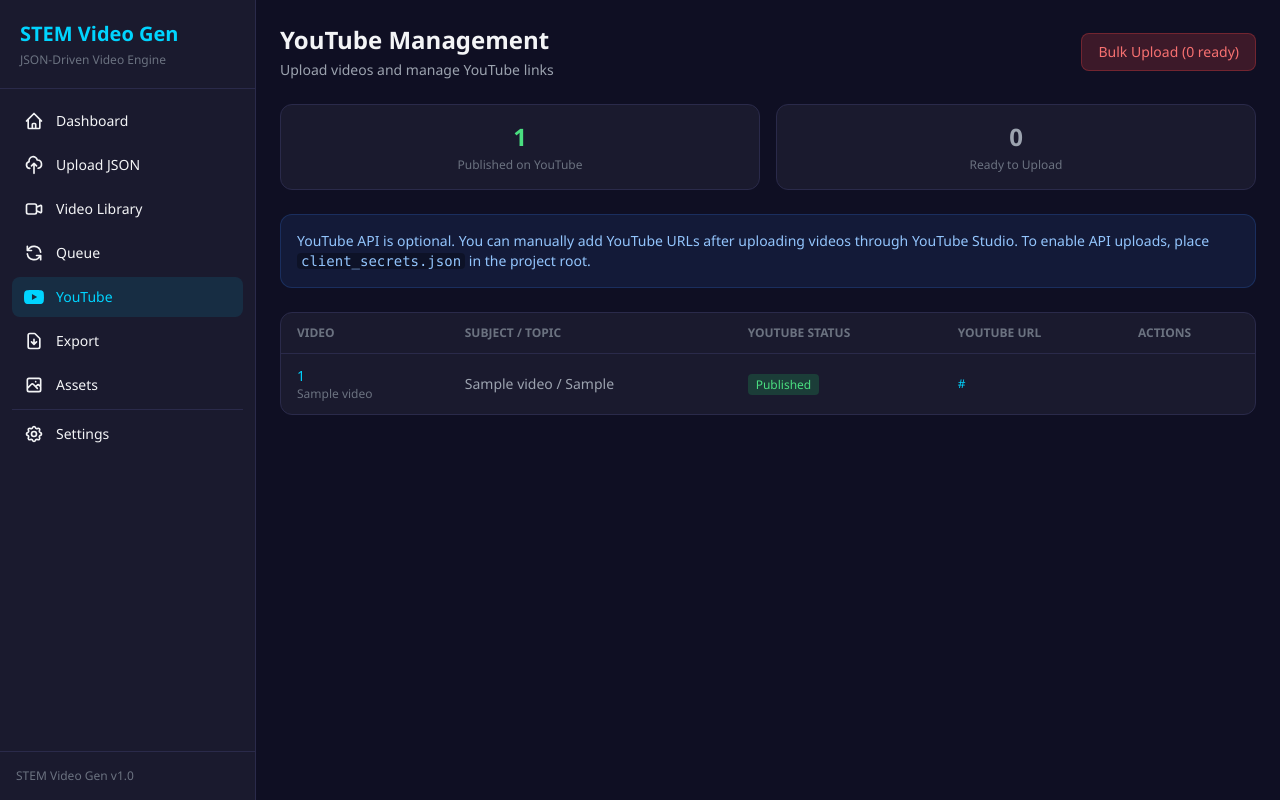
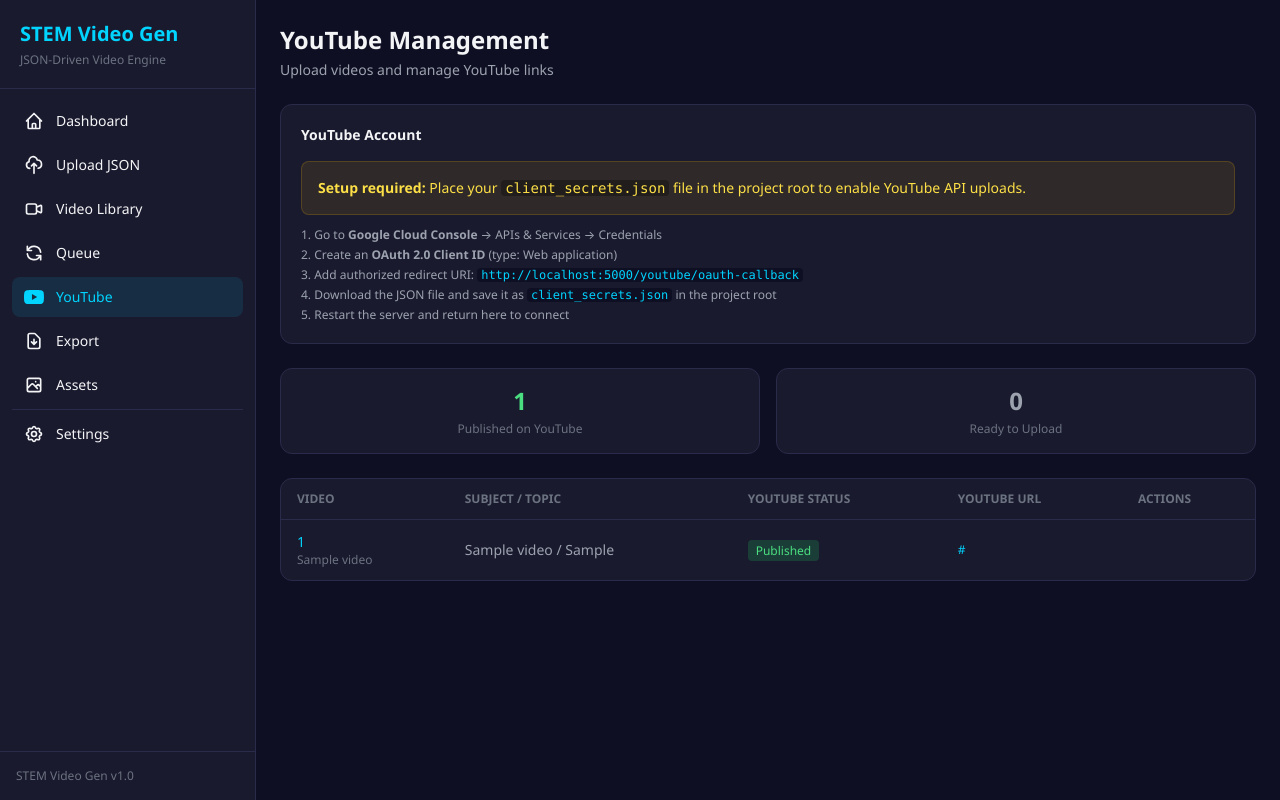
Before and after one commit to sravanmodemkumar-arch/DSL, a Flask app: page /youtube/ in a window 1280 px wide. Run offline with Flask 3, Linux system fonts and the light colour scheme; tables that the repository leaves empty hold one stand-in row (values such as "Sample post"); some libraries are stand-ins or nearby versions.

Commit message:
Fix YouTube OAuth: replace InstalledAppFlow with web redirect flow
- Add /youtube/auth route that redirects browser to Google OAuth consent page
- Add /youtube/oauth-callback that exchanges code for token and saves youtube_token.json
- Add /youtube/disconnect to remove saved token
- Show auth status panel on YouTube page: setup instructions / Connect button / Connected state
- Upload and Bulk Upload now use saved credentials instead of opening server-side browser
- Manual URL paste still works without any API setup

Co-Authored-By: Claude Sonnet 4.6 <noreply@anthropic.com>

```diff
--- a/routes/youtube.py
+++ b/routes/youtube.py
@@ -1,43 +1,148 @@
 import os
-from flask import Blueprint, render_template, request, current_app
+import json
+from flask import Blueprint, render_template, request, current_app, redirect, url_for, session
 from models import db, Video
 
 youtube_bp = Blueprint("youtube", __name__)
+
+SCOPES = ["https://www.googleapis.com/auth/youtube.upload"]
+TOKEN_FILE = os.path.join(os.path.abspath(os.path.dirname(__file__)), "..", "youtube_token.json")
+
+
+def _token_path():
+    return os.path.join(current_app.root_path, "youtube_token.json")
+
+
+def _secrets_path():
+    return current_app.config.get("YOUTUBE_CLIENT_SECRETS",
+                                  os.path.join(current_app.root_path, "client_secrets.json"))
+
+
+def _has_secrets():
+    return os.path.exists(_secrets_path())
+
+
+def _has_token():
+    return os.path.exists(_token_path())
+
+
+def _get_credentials():
+    """Load saved credentials, refresh if expired. Returns creds or None."""
+    if not _has_token():
+        return None
+    try:
+        from google.oauth2.credentials import Credentials
+        from google.auth.transport.requests import Request
+        creds = Credentials.from_authorized_user_file(_token_path(), SCOPES)
+        if creds and creds.expired and creds.refresh_token:
+            creds.refresh(Request())
+            with open(_token_path(), "w") as f:
+                f.write(creds.to_json())
+        return creds if creds and creds.valid else None
+    except Exception:
+        return None
 
 
 @youtube_bp.route("/")
 def index():
     videos = Video.query.filter_by(status="completed").order_by(Video.created_at.desc()).all()
-
     uploaded = Video.query.filter_by(youtube_status="published").count()
     not_uploaded = Video.query.filter(
         Video.status == "completed",
         Video.youtube_status == "not_uploaded"
     ).count()
 
+    auth_status = {
+        "has_secrets": _has_secrets(),
+        "has_token": _has_token(),
+        "connected": _get_credentials() is not None,
+    }
+
     return render_template(
         "youtube.html",
         videos=videos,
         uploaded=uploaded,
         not_uploaded=not_uploaded,
+        auth=auth_status,
     )
 
 
+# ── OAuth flow ────────────────────────────────────────────────────────────────
+
+@youtube_bp.route("/auth")
+def auth():
+    """Start OAuth flow — redirect user to Google consent page."""
+    if not _has_secrets():
+        return redirect(url_for("youtube.index") + "?error=no_secrets")
+
+    try:
+        from google_auth_oauthlib.flow import Flow
+        flow = Flow.from_client_secrets_file(
+            _secrets_path(),
+            scopes=SCOPES,
+            redirect_uri=url_for("youtube.oauth_callback", _external=True),
+        )
+        auth_url, state = flow.authorization_url(
+            access_type="offline",
+            include_granted_scopes="true",
+            prompt="consent",
+        )
+        session["oauth_state"] = state
+        return redirect(auth_url)
+    except Exception as e:
+        return redirect(url_for("youtube.index") + f"?error={e}")
+
+
+@youtube_bp.route("/oauth-callback")
+def oauth_callback():
+    """Handle Google OAuth callback — exchange code for token and save."""
+    error = request.args.get("error")
+    if error:
+        return redirect(url_for("youtube.index") + f"?error={error}")
+
+    try:
+        from google_auth_oauthlib.flow import Flow
+        flow = Flow.from_client_secrets_file(
+            _secrets_path(),
+            scopes=SCOPES,
+            state=session.get("oauth_state"),
+            redirect_uri=url_for("youtube.oauth_callback", _external=True),
+        )
+        flow.fetch_token(authorization_response=request.url)
+        creds = flow.credentials
+        with open(_token_path(), "w") as f:
+            f.write(creds.to_json())
+        return redirect(url_for("youtube.index") + "?connected=1")
+    except Exception as e:
+        return redirect(url_for("youtube.index") + f"?error={e}")
+
+
+@youtube_bp.route("/disconnect", methods=["POST"])
+def disconnect():
+    """Remove saved token — disconnect YouTube account."""
+    token = _token_path()
+    if os.path.exists(token):
+        os.remove(token)
+    return redirect(url_for("youtube.index"))
+
+
+# ── Upload ────────────────────────────────────────────────────────────────────
+
 @youtube_bp.route("/upload/<video_id>", methods=["POST"])
 def upload_video(video_id):
-    """Upload a single video to YouTube."""
     video = Video.query.filter_by(video_id=video_id).first_or_404()
 
     if not video.video_path or not os.path.exists(video.video_path):
         return '<div class="text-red-400 p-2">Video file not found</div>'
 
-    # YouTube upload placeholder
-    # In production, use google-api-python-client with OAuth
+    creds = _get_credentials()
+    if not creds:
+        return '<div class="text-yellow-400 p-2 text-sm">YouTube not connected. Click "Connect YouTube Account" first.</div>'
+
     try:
         video.youtube_status = "uploading"
         db.session.commit()
 
-        # Build metadata
         title = f"{video.subject} - {video.topic}: {video.title[:80]}"
         description = (
             f"Subject: {video.subject}\n"
@@ -46,17 +151,10 @@ def upload_video(video_id):
             f"Difficulty: {video.difficulty}\n\n"
             f"Generated by STEM Video Generation System"
         )
-        tags = [video.subject, video.topic, video.subtopic, video.difficulty, "education", "STEM"]
-        tags = [t for t in tags if t]
+        tags = [t for t in [video.subject, video.topic, video.subtopic, video.difficulty,
+                             "education", "STEM"] if t]
 
-        # Placeholder — actual YouTube API integration
-        yt_id = _upload_to_youtube(
-            video_path=video.video_path,
-            title=title,
-            description=description,
-            tags=tags,
-            client_secrets=current_app.config.get("YOUTUBE_CLIENT_SECRETS"),
-        )
+        yt_id = _upload_to_youtube(video.video_path, title, description, tags, creds)
 
         if yt_id:
             video.youtube_video_id = yt_id
@@ -66,18 +164,20 @@ def upload_video(video_id):
             video.youtube_status = "failed"
 
         db.session.commit()
-
         return render_template("components/youtube_status.html", video=video)
 
     except Exception as e:
         video.youtube_status = "failed"
         db.session.commit()
-        return f'<div class="text-red-400 p-2">Upload failed: {e}</div>'
+        return f'<div class="text-red-400 p-2 text-sm">Upload failed: {e}</div>'
 
 
 @youtube_bp.route("/bulk-upload", methods=["POST"])
 def bulk_upload():
-    """Upload all completed, non-uploaded videos."""
+    creds = _get_credentials()
+    if not creds:
+        return '<div class="text-yellow-400 p-3 text-sm">YouTube not connected. Connect account first.</div>'
+
     videos = Video.query.filter(
         Video.status == "completed",
         Video.youtube_status == "not_uploaded"
@@ -88,33 +188,33 @@ def bulk_upload():
         try:
             video.youtube_status = "uploading"
             db.session.commit()
-
-            # Placeholder
-            video.youtube_status = "published"
-            video.youtube_url = f"https://youtube.com/watch?v=placeholder_{video.video_id}"
-            results["success"] += 1
+            title = f"{video.subject} - {video.topic}: {video.title[:80]}"
+            description = f"Subject: {video.subject}\nTopic: {video.topic}\n"
+            tags = [t for t in [video.subject, video.topic, "education", "STEM"] if t]
+            yt_id = _upload_to_youtube(video.video_path, title, description, tags, creds)
+            if yt_id:
+                video.youtube_video_id = yt_id
+                video.youtube_url = f"https://www.youtube.com/watch?v={yt_id}"
+                video.youtube_status = "published"
+                results["success"] += 1
+            else:
+                video.youtube_status = "failed"
+                results["failed"] += 1
         except Exception:
             video.youtube_status = "failed"
             results["failed"] += 1
         db.session.commit()
 
-    return f'''
-    <div class="text-green-400 p-3">
-        Bulk upload complete: {results["success"]} succeeded, {results["failed"]} failed
-    </div>
-    '''
+    return f'<div class="text-green-400 p-3 text-sm">Done: {results["success"]} uploaded, {results["failed"]} failed</div>'
 
 
 @youtube_bp.route("/update-url/<video_id>", methods=["POST"])
 def update_url(video_id):
-    """Manually set YouTube URL for a video."""
     video = Video.query.filter_by(video_id=video_id).first_or_404()
     url = request.form.get("youtube_url", "").strip()
-
     if url:
         video.youtube_url = url
         video.youtube_status = "published"
-        # Extract video ID from URL
         if "v=" in url:
             video.youtube_video_id = url.split("v=")[1].split("&")[0]
         elif "youtu.be/" in url:
@@ -123,60 +223,31 @@ def update_url(video_id):
         video.youtube_url = ""
         video.youtube_video_id = ""
         video.youtube_status = "not_uploaded"
-
     db.session.commit()
     return render_template("components/youtube_status.html", video=video)
 
 
-def _upload_to_youtube(video_path, title, description, tags, client_secrets=None):
-    """Upload video to YouTube using API. Returns YouTube video ID or None.
+# ── Internal ──────────────────────────────────────────────────────────────────
 
-    NOTE: Requires OAuth setup. For now returns None (placeholder).
-    To enable:
-    1. Create OAuth credentials in Google Cloud Console
-    2. Save client_secrets.json in project root
-    3. Run first upload to authorize
-    """
-    if not client_secrets or not os.path.exists(client_secrets):
-        return None
-
+def _upload_to_youtube(video_path, title, description, tags, creds):
+    """Upload video using pre-authorized credentials. Returns YouTube video ID or None."""
     try:
-        from google.oauth2.credentials import Credentials
-        from google_auth_oauthlib.flow import InstalledAppFlow
         from googleapiclient.discovery import build
         from googleapiclient.http import MediaFileUpload
 
-        SCOPES = ["https://www.googleapis.com/auth/youtube.upload"]
-        creds_path = os.path.join(os.path.dirname(client_secrets), "youtube_token.json")
-
-        creds = None
-        if os.path.exists(creds_path):
-            creds = Credentials.from_authorized_user_file(creds_path, SCOPES)
-
-        if not creds or not creds.valid:
-            flow = InstalledAppFlow.from_client_secrets_file(client_secrets, SCOPES)
-            creds = flow.run_local_server(port=0)
-            with open(creds_path, "w") as f:
-                f.write(creds.to_json())
-
         youtube = build("youtube", "v3", credentials=creds)
-
         body = {
             "snippet": {
                 "title": title[:100],
                 "description": description[:5000],
-                "tags": tags[:500],
-                "categoryId": "27",  # Education
+                "tags": tags,
+                "categoryId": "27",
             },
-            "status": {
-                "privacyStatus": "public",
-            },
+            "status": {"privacyStatus": "public"},
         }
-
         media = MediaFileUpload(video_path, mimetype="video/mp4", resumable=True)
         req = youtube.videos().insert(part="snippet,status", body=body, media_body=media)
         response = req.execute()
         return response.get("id")
-
     except Exception:
         return None
--- a/templates/youtube.html
+++ b/templates/youtube.html
@@ -8,10 +8,79 @@
             <h2 class="text-2xl font-bold">YouTube Management</h2>
             <p class="text-gray-400 text-sm mt-1">Upload videos and manage YouTube links</p>
         </div>
-        <button hx-post="/youtube/bulk-upload" hx-target="#bulk-result" hx-swap="innerHTML" hx-confirm="Upload all ready videos to YouTube?"
+        {% if auth.connected %}
+        <button hx-post="/youtube/bulk-upload" hx-target="#bulk-result" hx-swap="innerHTML"
+            hx-confirm="Upload all ready videos to YouTube?"
             class="bg-red-500/20 text-red-400 border border-red-500/30 px-4 py-2 rounded-lg hover:bg-red-500/30 transition text-sm">
             Bulk Upload ({{ not_uploaded }} ready)
         </button>
+        {% endif %}
+    </div>
+
+    {% if request.args.get('error') %}
+    <div class="bg-red-500/10 border border-red-500/30 rounded-xl p-4 text-sm text-red-300">
+        Error: {{ request.args.get('error') }}
+    </div>
+    {% endif %}
+    {% if request.args.get('connected') %}
+    <div class="bg-green-500/10 border border-green-500/30 rounded-xl p-4 text-sm text-green-300">
+        YouTube account connected successfully!
+    </div>
+    {% endif %}
+
+    <!-- Auth Panel -->
+    <div class="bg-dark-card border border-dark-border rounded-xl p-5">
+        <h3 class="text-sm font-semibold mb-4">YouTube Account</h3>
+
+        {% if not auth.has_secrets %}
+        <!-- No credentials file -->
+        <div class="space-y-3">
+            <div class="bg-yellow-500/10 border border-yellow-500/20 rounded-lg p-4 text-sm text-yellow-300">
+                <strong>Setup required:</strong> Place your <code class="bg-black/30 px-1 rounded">client_secrets.json</code>
+                file in the project root to enable YouTube API uploads.
+            </div>
+            <div class="text-xs text-gray-400 space-y-1">
+                <p>1. Go to <strong>Google Cloud Console</strong> → APIs &amp; Services → Credentials</p>
+                <p>2. Create an <strong>OAuth 2.0 Client ID</strong> (type: Web application)</p>
+                <p>3. Add authorized redirect URI: <code class="bg-dark-bg px-1 rounded text-accent">http://localhost:5000/youtube/oauth-callback</code></p>
+                <p>4. Download the JSON file and save it as <code class="bg-dark-bg px-1 rounded text-accent">client_secrets.json</code> in the project root</p>
+                <p>5. Restart the server and return here to connect</p>
+            </div>
+        </div>
+
+        {% elif auth.connected %}
+        <!-- Connected -->
+        <div class="flex items-center justify-between">
+            <div class="flex items-center gap-3">
+                <div class="w-3 h-3 rounded-full bg-green-400"></div>
+                <div>
+                    <p class="text-sm font-medium text-green-400">YouTube account connected</p>
+                    <p class="text-xs text-gray-500">OAuth token saved — ready to upload</p>
+                </div>
+            </div>
+            <form action="/youtube/disconnect" method="post">
+                <button type="submit" class="text-xs px-3 py-1.5 rounded bg-white/10 hover:bg-white/20 text-gray-400 transition">
+                    Disconnect
+                </button>
+            </form>
+        </div>
+
+        {% else %}
+        <!-- Has secrets but no token yet -->
+        <div class="flex items-center justify-between">
+            <div class="flex items-center gap-3">
+                <div class="w-3 h-3 rounded-full bg-yellow-400"></div>
+                <div>
+                    <p class="text-sm font-medium text-yellow-400">Not connected</p>
+                    <p class="text-xs text-gray-500">client_secrets.json found — click to authorize</p>
+                </div>
+            </div>
+            <a href="/youtube/auth"
+                class="bg-red-500/20 text-red-400 border border-red-500/30 px-4 py-2 rounded-lg hover:bg-red-500/30 transition text-sm">
+                Connect YouTube Account
+            </a>
+        </div>
+        {% endif %}
     </div>
 
     <!-- Stats -->
@@ -27,12 +96,6 @@
     </div>
 
     <div id="bulk-result"></div>
-
-    <!-- Info Banner -->
-    <div class="bg-blue-500/10 border border-blue-500/20 rounded-xl p-4 text-sm text-blue-300">
-        YouTube API is optional. You can manually add YouTube URLs after uploading videos through YouTube Studio.
-        To enable API uploads, place <code class="bg-black/30 px-1 rounded">client_secrets.json</code> in the project root.
-    </div>
 
     <!-- Video List -->
     <div class="bg-dark-card border border-dark-border rounded-xl overflow-hidden">
@@ -67,10 +130,15 @@
                     </td>
                     <td class="px-4 py-3">
                         {% if v.youtube_url %}
-                        <a href="{{ v.youtube_url }}" target="_blank" class="text-xs text-accent hover:underline truncate block max-w-[200px]">{{ v.youtube_url }}</a>
+                        <a href="{{ v.youtube_url }}" target="_blank"
+                            class="text-xs text-accent hover:underline truncate block max-w-[200px]">
+                            {{ v.youtube_url }}
+                        </a>
                         {% else %}
-                        <form hx-post="/youtube/update-url/{{ v.video_id }}" hx-target="#yt-row-{{ v.video_id }}" hx-swap="outerHTML" class="flex gap-1">
-                            <input type="text" name="youtube_url" placeholder="Paste URL..."
+                        <!-- Manual URL entry (works without API) -->
+                        <form hx-post="/youtube/update-url/{{ v.video_id }}"
+                            hx-target="#yt-row-{{ v.video_id }}" hx-swap="outerHTML" class="flex gap-1">
+                            <input type="text" name="youtube_url" placeholder="Paste YouTube URL..."
                                 class="flex-1 bg-dark-bg border border-dark-border rounded px-2 py-1 text-xs focus:border-accent/50 focus:outline-none">
                             <button class="bg-white/10 px-2 py-1 rounded text-xs hover:bg-white/20">Save</button>
                         </form>
@@ -78,8 +146,15 @@
                     </td>
                     <td class="px-4 py-3">
                         {% if v.youtube_status != 'published' %}
-                        <button hx-post="/youtube/upload/{{ v.video_id }}" hx-target="#yt-row-{{ v.video_id }}" hx-swap="outerHTML"
-                            class="text-xs px-2 py-1 rounded bg-red-500/20 text-red-400 hover:bg-red-500/30">Upload</button>
+                        {% if auth.connected %}
+                        <button hx-post="/youtube/upload/{{ v.video_id }}"
+                            hx-target="#yt-row-{{ v.video_id }}" hx-swap="outerHTML"
+                            class="text-xs px-2 py-1 rounded bg-red-500/20 text-red-400 hover:bg-red-500/30">
+                            Upload via API
+                        </button>
+                        {% else %}
+                        <span class="text-xs text-gray-600">Connect account to upload</span>
+                        {% endif %}
                         {% endif %}
                     </td>
                 </tr>
```
